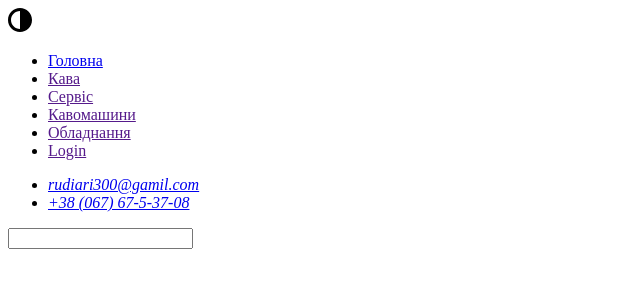
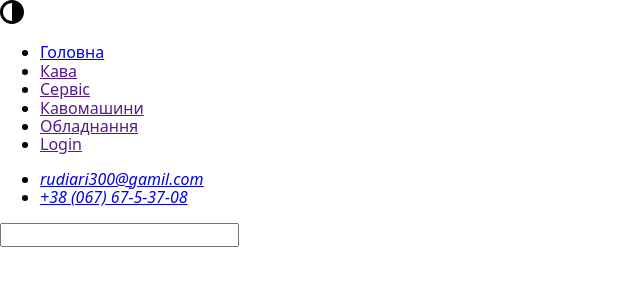
Before and after one commit to Rudiarity/ped_Project-MultiToolsmarket, a plain HTML site: page index.html in a window 1280 px wide. Shown: the whole page, without its empty margins (0-640 px from the left). Drawn offline with nearby package versions, Linux system fonts and the light colour scheme.

Commit message:
style_pet

```diff
--- a/css/main_style.css
+++ b/css/main_style.css
@@ -0,0 +1,25 @@
+body {
+    font-family: Roboto,sans-serif;
+    color:#434455;
+    background-color:#FFFFFF;
+
+    }
+    p,h1,h2,h3,h4,h5,h6{
+      margin:  0px;
+
+    }
+   ul{
+       list-style-type: none;
+       margin: 0px;
+       padding: 0px;
+       list-style: none;
+   }
+   a{
+       text-decoration: none;
+       font-style: normal;
+
+   }
+   img {
+       display: block;
+
+    }
--- a/index.html
+++ b/index.html
@@ -5,6 +5,8 @@
     <meta name="viewport" content="width=device-width, initial-scale=1.0">
     <title>Coffee Tools</title>
     <link rel="srylesheet" href="./css/main_style.css">
+    <link rel="stylesheet" href="https://cdnjs.cloudflare.com/ajax/libs/modern-normalize/2.0.0/modern-normalize.min.css" integrity="sha512-4xo8blKMVCiXpTaLzQSLSw3KFOVPWhm/TRtuPVc4WG6kUgjH6J03IBuG7JZPkcWMxJ5huwaBpOpnwYElP/m6wg==" crossorigin="anonymous" referrerpolicy="no-referrer" >
+
 
 
 </head>
```
